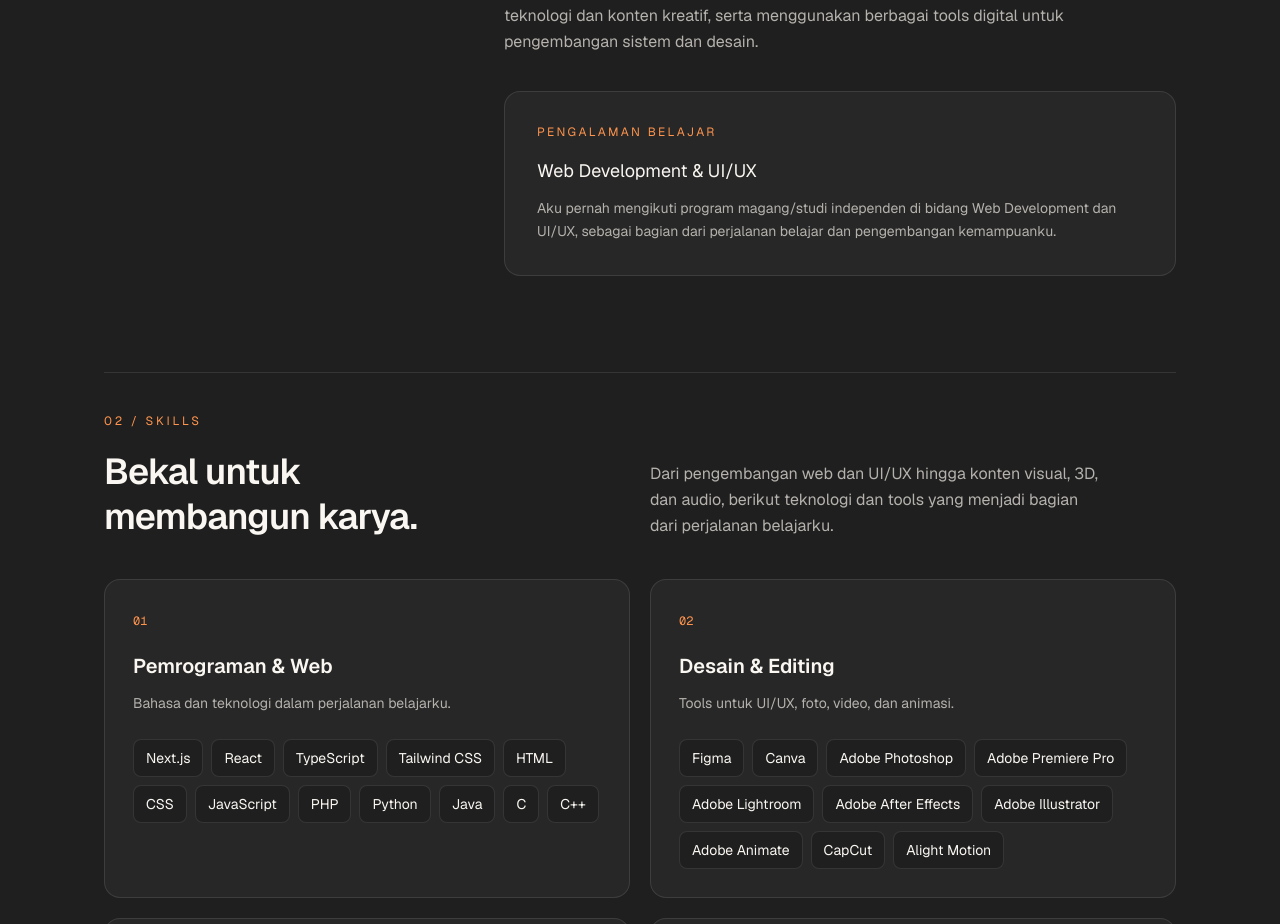
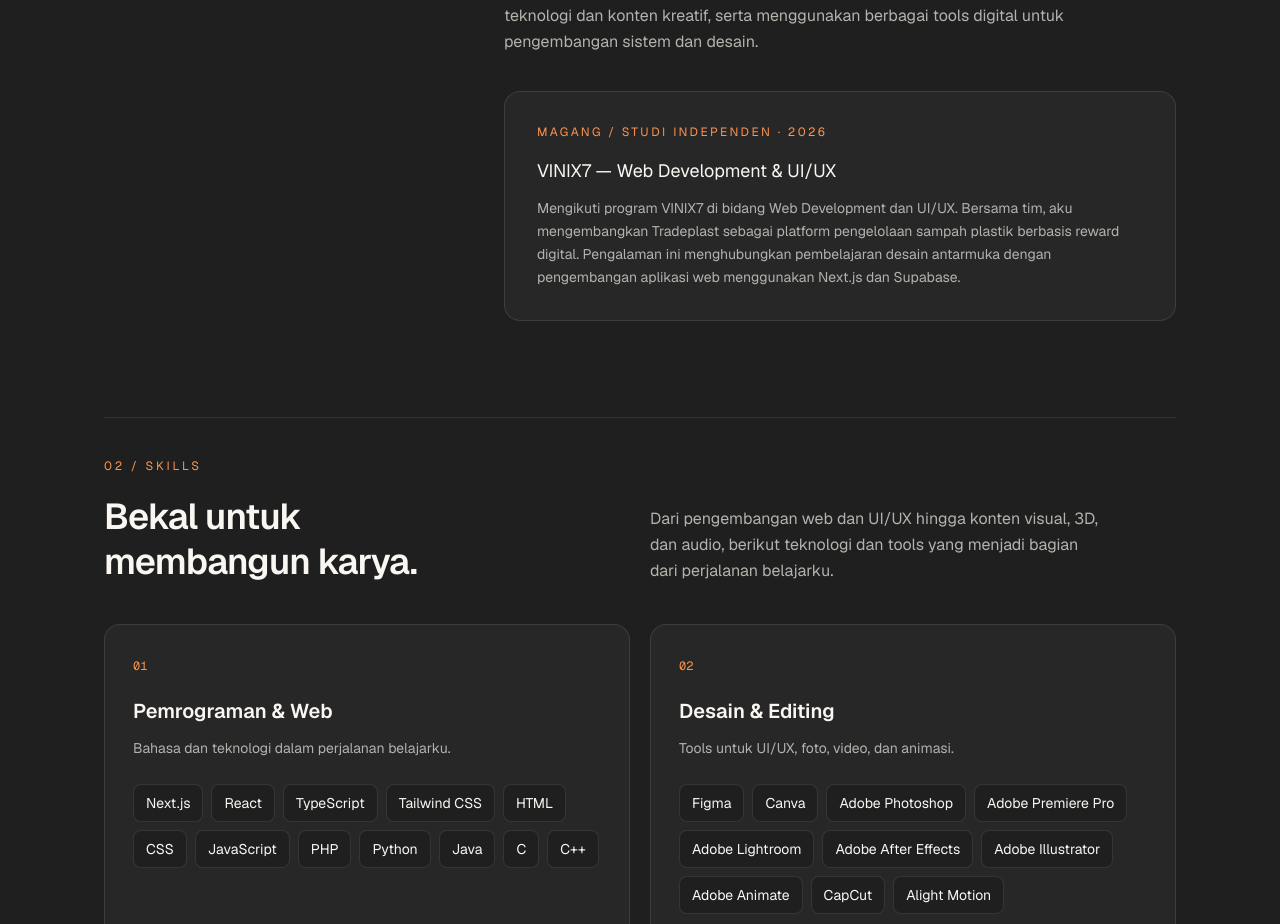
Before and after one commit to AryaAgungTriadi/Portofolio, a Next.js app: page / in a window 1280 px wide. Shown: the part 1163-2087 px from the top of the page. Built offline with nearby package versions, Linux system fonts and the light colour scheme.

Commit message:
Update profile with VINIX7 program and team experience

```diff
--- a/components/About.tsx
+++ b/components/About.tsx
@@ -20,9 +20,9 @@ export default function About() {
             Selain mengembangkan web dan desain antarmuka, aku juga tertarik pada fotografi, videografi, serta editing visual. Aku berpengalaman dalam proyek teknologi dan konten kreatif, serta menggunakan berbagai tools digital untuk pengembangan sistem dan desain.
           </p>
           <div className="mt-9 rounded-2xl border border-white/10 bg-surface p-6 sm:p-8">
-            <p className="text-xs uppercase tracking-[0.2em] text-accent">Pengalaman belajar</p>
-            <p className="mt-4 text-lg leading-relaxed text-foreground">Web Development &amp; UI/UX</p>
-            <p className="mt-3 text-sm leading-relaxed text-muted">Aku pernah mengikuti program magang/studi independen di bidang Web Development dan UI/UX, sebagai bagian dari perjalanan belajar dan pengembangan kemampuanku.</p>
+            <p className="text-xs uppercase tracking-[0.2em] text-accent">Magang / Studi Independen · 2026</p>
+            <p className="mt-4 text-lg leading-relaxed text-foreground">VINIX7 — Web Development &amp; UI/UX</p>
+            <p className="mt-3 text-sm leading-relaxed text-muted">Mengikuti program VINIX7 di bidang Web Development dan UI/UX. Bersama tim, aku mengembangkan Tradeplast sebagai platform pengelolaan sampah plastik berbasis reward digital. Pengalaman ini menghubungkan pembelajaran desain antarmuka dengan pengembangan aplikasi web menggunakan Next.js dan Supabase.</p>
           </div>
         </div>
       </div>
```
